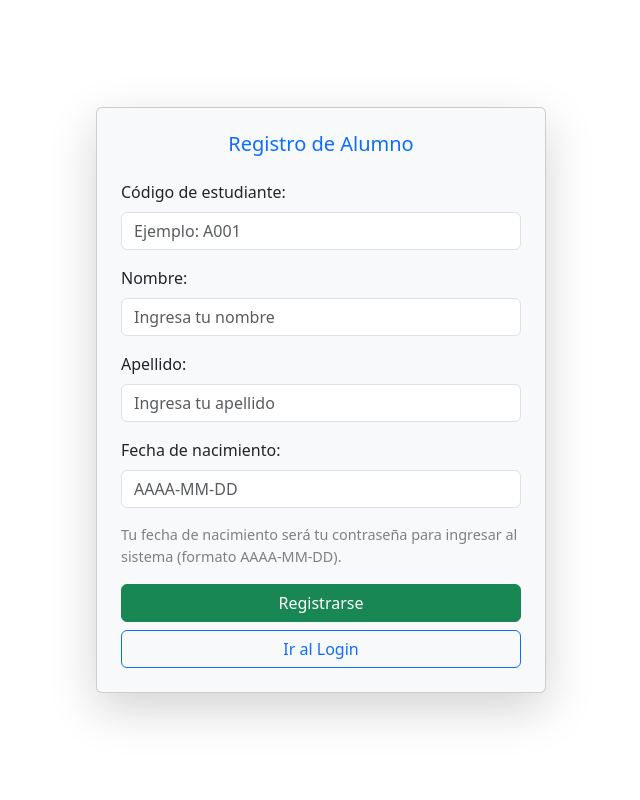
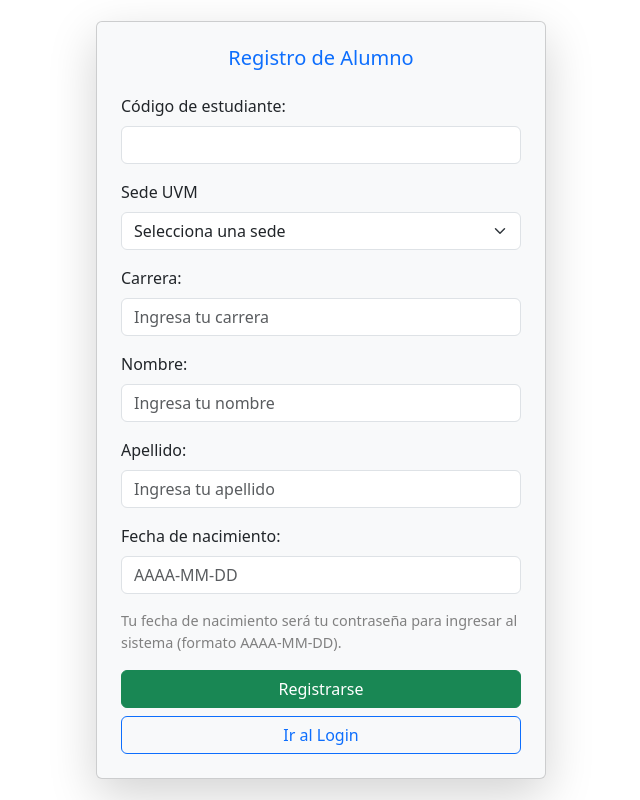
Before and after one commit to aChacin8/encuestas_act, a React (Vite) app in the folder frontend/: page /alumnos in a window 1280 px wide. Shown: the whole page, without its empty margins (319-959 px from the left). Built offline with nearby package versions, Linux system fonts and the light colour scheme.

Commit message:
feat: Modifying the SingUp structure adding sede and carrera

```diff
--- a/frontend/src/pages/SignUp.jsx
+++ b/frontend/src/pages/SignUp.jsx
@@ -49,26 +49,57 @@ const SignUp = () => {
     <Form.Label>Código de estudiante:</Form.Label>
     <Form.Control
         type="text"
-                                placeholder="Ejemplo: A001"
+        placeholder=""
         {...register("codigo_estudiante", {
             required: "El código es obligatorio",
             pattern: {
-                                        value: /^A\d{3,5}$/,
-                                        message: "El código debe tener el formato A### (ej: A001)",
+                value: /^[0-9]{6,10}$/,
+                message: "El código debe contener solo números (6 a 10 dígitos)",
             },
             minLength: {
-                                        value: 4,
-                                        message: "El código debe tener al menos 4 caracteres",
+                value: 6,
+                message: "El código debe tener al menos 6 caracteres",
             },
             maxLength: {
-                                        value: 6,
-                                        message: "El código no debe exceder 6 caracteres",
+                value: 10,
+                message: "El código no debe exceder 10 caracteres",
             },
         })}
     />
     {errors.codigo_estudiante && (
         <p className="text-danger">{errors.codigo_estudiante.message}</p>
     )}
+</Form.Group>
+
+                        <Form.Group className="mb-3">
+                            <Form.Label>Sede UVM</Form.Label>
+                            <Form.Select
+                                {...register("sede_uvm", {
+                                    required: "La sede es obligatoria",
+                                })}
+                            >
+                                <option value="">Selecciona una sede</option>
+                                <option value="UVM Reforma">UVM Reforma</option>
+                                <option value="UVM Coyoacan">UVM Coyoacan</option>
+                                <option value="UVM Mixcoac">UVM Mixcoac</option>
+                                <option value="UVM Lindavista">UVM Lindavista</option>
+                                <option value="UVM Cuernavaca">UVM Cuernavaca</option>
+                                <option value="UVM Pachuca">UVM Pachuca</option>
+                                <option value="UVM Toluca">UVM Toluca</option>
+                            </Form.Select>
+                            <p className="text-danger">{errors.sede_uvm?.message}</p>
+                        </Form.Group>
+
+                        <Form.Group className="mb-3">
+                            <Form.Label>Carrera:</Form.Label>
+                            <Form.Control
+                                type="text"
+                                placeholder="Ingresa tu carrera"
+                                {...register("carrera", {
+                                    required: "La carrera es obligatoria",
+                                })}
+                            />
+                            <p className="text-danger">{errors.carrera?.message}</p>
                         </Form.Group>
 
                         <Form.Group className="mb-3">
@@ -115,6 +146,7 @@ const SignUp = () => {
                             </p>
                         </Form.Group>
 
+
                         <div className="d-grid gap-2">
                             <Button variant="success" type="submit">
                                 Registrarse
```
Lines whose indentation alone changed are shown as unchanged.
